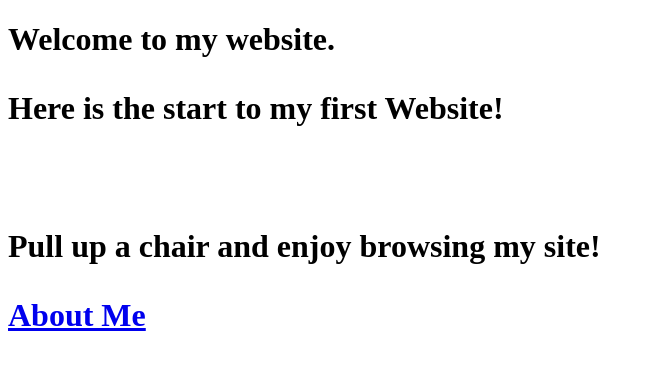
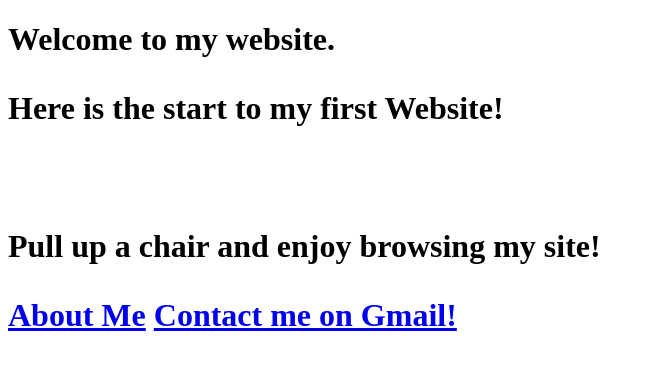
Before and after one commit to Joe-Jackson/Joe-Jackson.github.io, a plain HTML site: page index.html in a window 1280 px wide. Shown: the whole page, without its empty margins (0-653 px from the left). Drawn offline with Linux system fonts and the light colour scheme.

Commit message:
Update index.html

```diff
--- a/index.html
+++ b/index.html
@@ -13,5 +13,6 @@
 	<p>Pull up a chair and enjoy browsing my site!</p>
 
 	<a href="about.html">About Me</a>
+	<a href="https://mail.google.com/mail/?view=cm&fs=1&to=joseph.jackson@malad.us&su=Hello&body=Just%20wanted%20to%20let%20you%20know%20that%20this%20link%20is%20working." target="_blank">Contact me on Gmail!</a>
     </body>
 </html>
```
